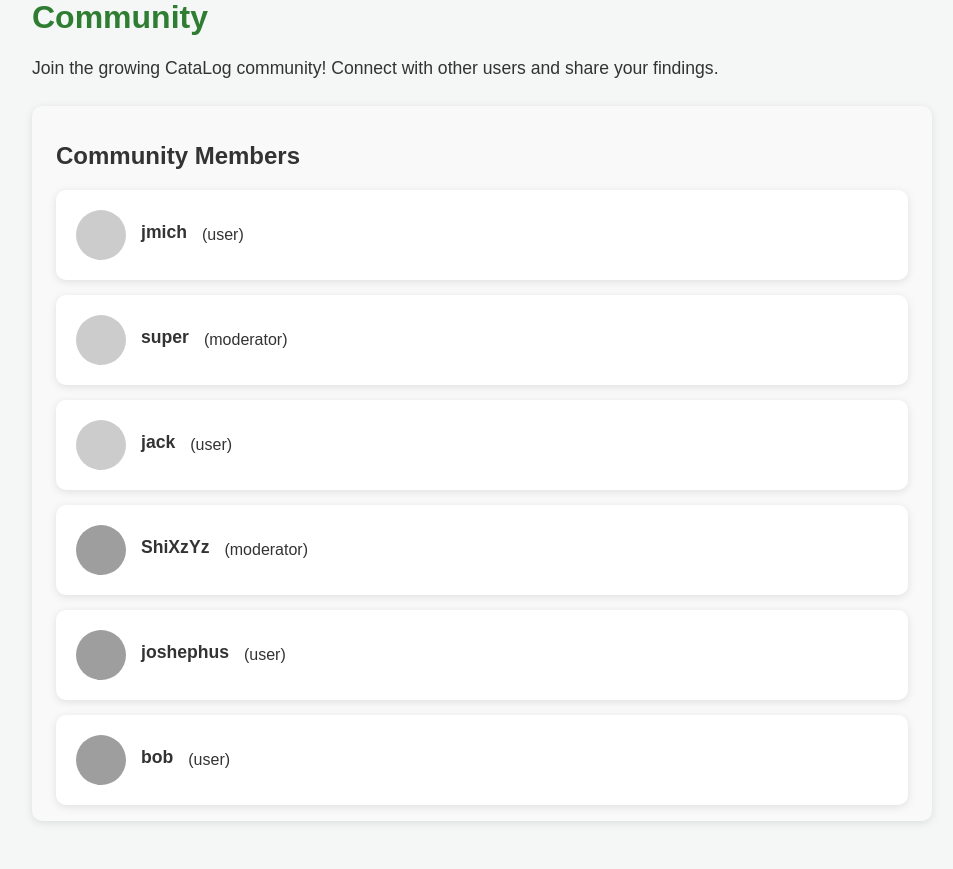
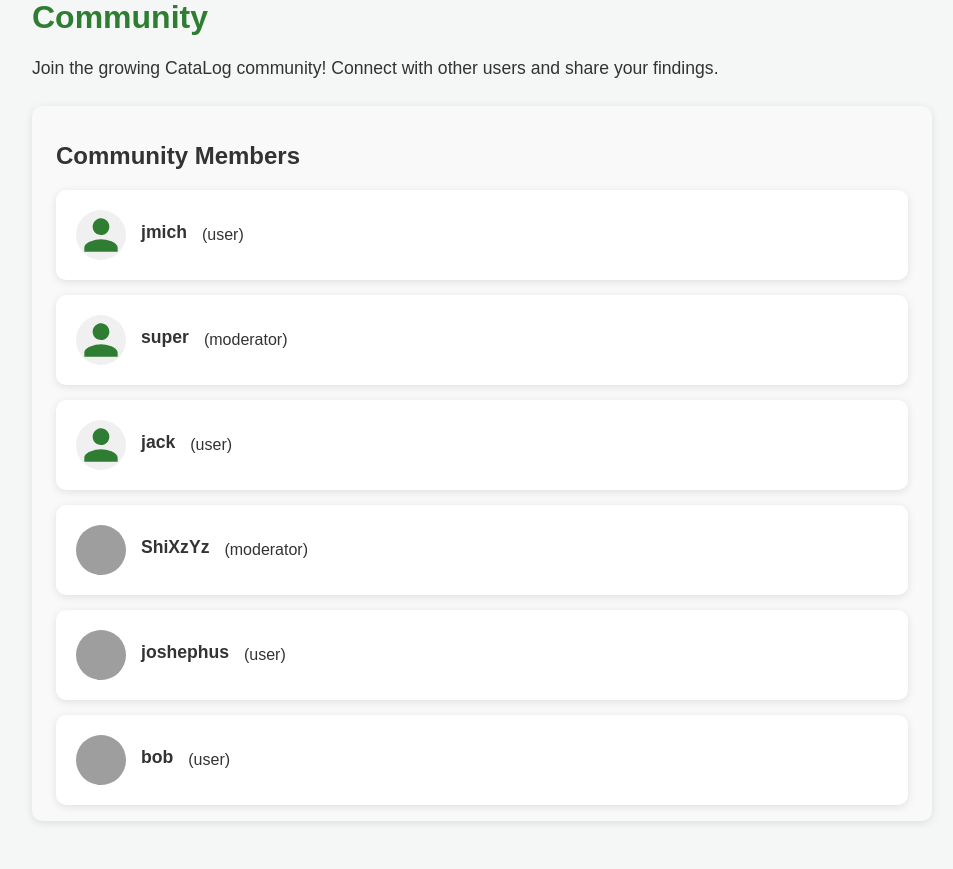
Before and after one commit to jackmichaud/catalog, a Django app: template home/templates/home/community.html in a window 1280 px wide. Shown: the part 130-999 px from the top of the page, without its empty margins (158-1111 px from the left). Run offline with Django 5.2, Linux system fonts and the light colour scheme; the template is opened without the code that fills it: values that come from a table or form of the project are taken from there, others are empty; data comes from the database, SQL or seed files in the repository; some libraries are stand-ins or nearby versions; grey boxes are pictures that could not be loaded.

Commit message:
groups are using nicknames now, profiles show up in messages, temporary icons for no pfp

```diff
--- a/home/forms.py
+++ b/home/forms.py
@@ -17,6 +17,9 @@ class GroupConversationForm(forms.ModelForm):
         super().__init__(*args, **kwargs)
         if user:
             self.fields['participants'].queryset = CustomUser.objects.exclude(id=user.id)
+
+        # Override the label for each user to show nickname instead of username
+        self.fields['participants'].label_from_instance = lambda obj: obj.get_display_name()
 
 class ProfileForm(forms.ModelForm):
     avatar_upload = forms.ImageField(required=False)
--- a/home/templates/home/community.html
+++ b/home/templates/home/community.html
@@ -13,12 +13,16 @@
         <div class="conversations-list">
             {% for other_user in other_users %}
             <div class="conversation-card">
-                {% if other_user.avatar %}
-                <img src="{{ other_user.avatar.image.url }}" alt="{{ other_user.username }}'s avatar"
-                    style="width: 50px; height: 50px; border-radius: 50%;">
-                {% else %}
-                <div style="width: 50px; height: 50px; border-radius: 50%; background-color: #ccc;"></div>
-                {% endif %}
+                <div class="conversation-avatar">
+                    {% if other_user.avatar %}
+                    <img src="{{ other_user.avatar.image.url }}" alt="{{ other_user.username }}'s avatar"
+                        style="width: 50px; height: 50px; border-radius: 50%; object-fit: cover;">
+                    {% else %}
+                    <svg xmlns="http://www.w3.org/2000/svg" width="50" height="50" viewBox="0 0 24 24" fill="#2e7d32">
+                        <path d="M12 12c2.21 0 4-1.79 4-4s-1.79-4-4-4-4 1.79-4 4 1.79 4 4 4zm0 2c-2.67 0-8 1.34-8 4v2h16v-2c0-2.66-5.33-4-8-4z" />
+                    </svg>
+                    {% endif %}
+                </div>
                 <div class="conversation-name">
                                     {{ other_user.nickname|default:other_user.username }}
                         </div>
```
Also changed, not shown: home/templates/home/conversation_list.html (+11 -4 lines).
